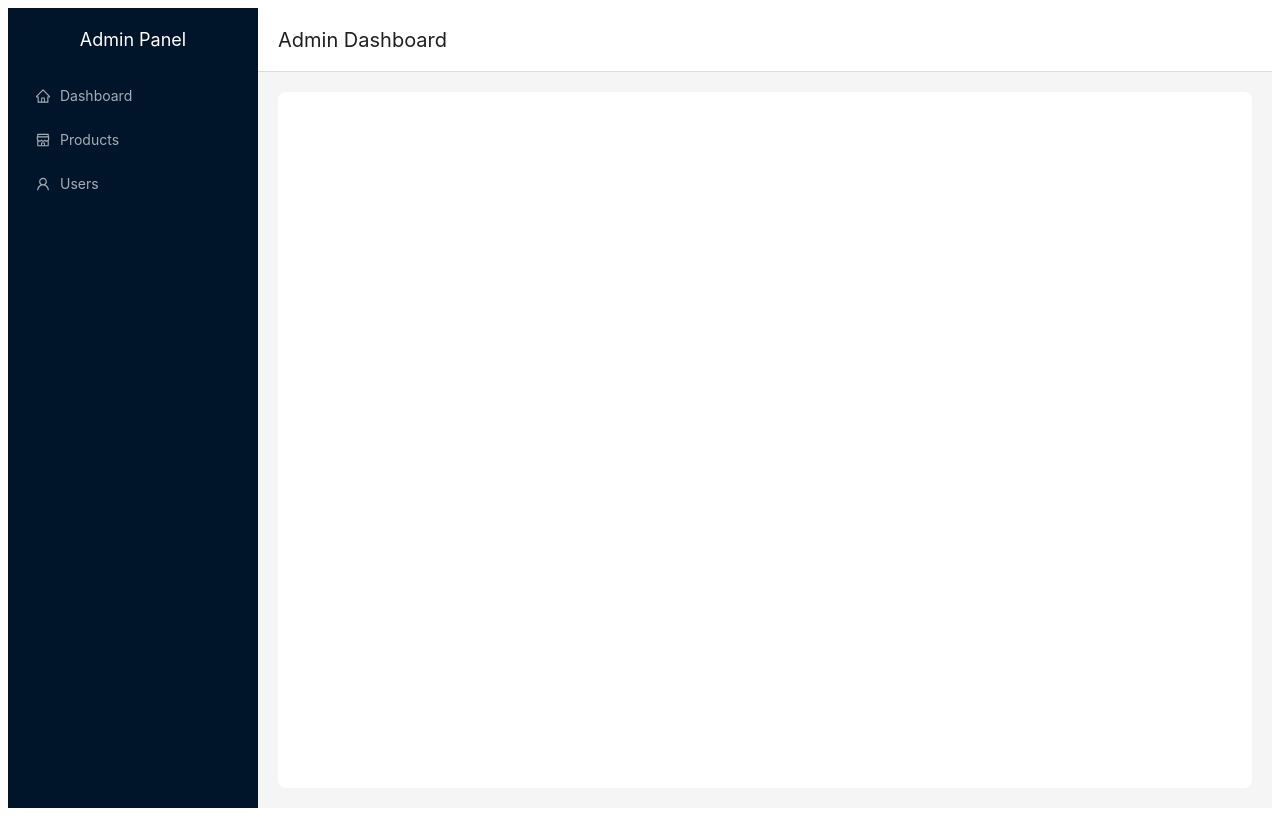
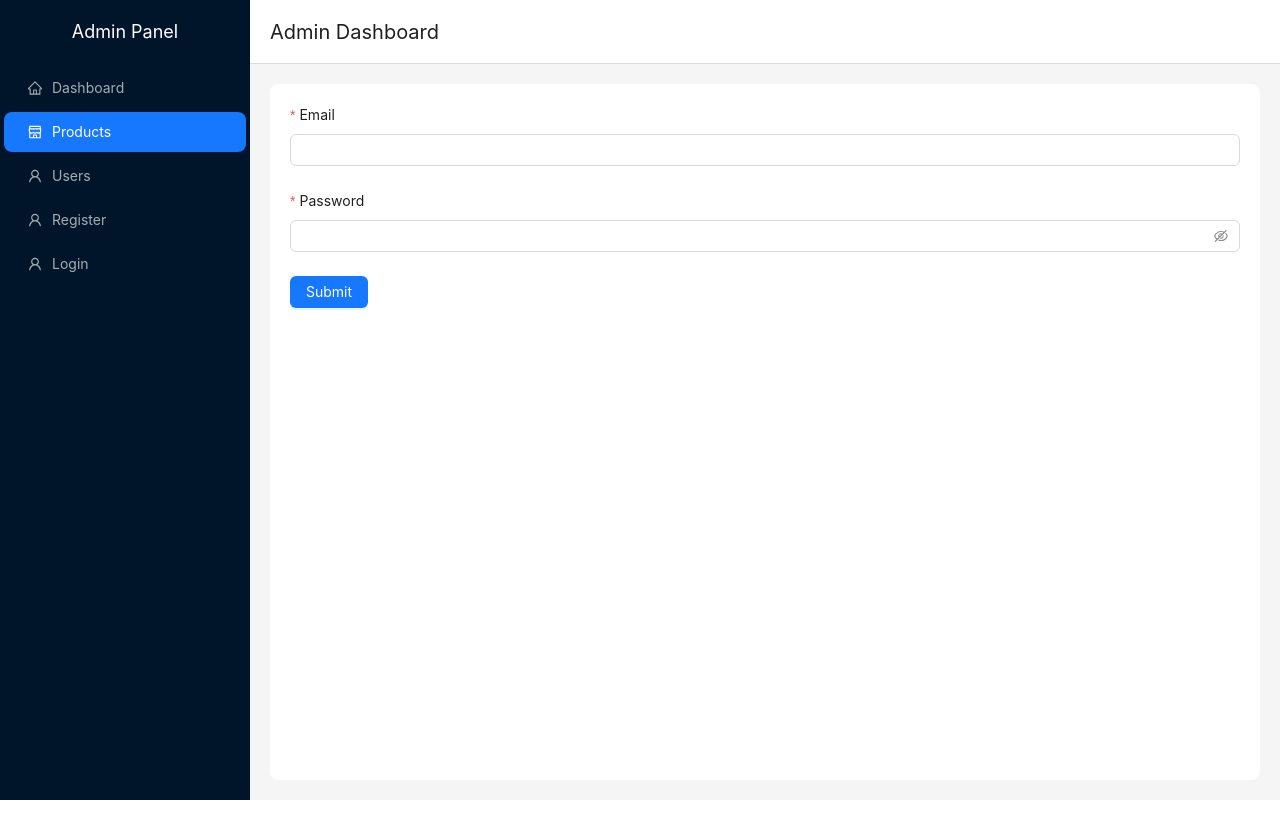
Before and after one commit to vanhoa690/web2091-react-sp25, a React (Vite) app: page /auth/login in a window 1280 px wide. Built offline with nearby package versions, Linux system fonts and the light colour scheme.

Commit message:
down react v18

```diff
--- a/db.json
+++ b/db.json
@@ -22,9 +22,9 @@
       "image": "matcha_latte.jpg"
     },
     {
-      "name": "Classic Milk Tea Update",
-      "price": 3.5,
-      "id": 8
+      "name": "1",
+      "price": "2",
+      "id": 4
     }
   ],
   "categories": [
@@ -59,5 +59,16 @@
       "status": "Pending"
     }
   ],
-  "users": []
+  "users": [
+    {
+      "email": "demo@gmail.com",
+      "password": "$2a$10$q1K4feU6GpgfIlsa8jBKROOpat8WkK0QRZ2sbYhvfxVNyT/l9.Q.y",
+      "id": 1
+    },
+    {
+      "email": "demo1@refine.dev",
+      "password": "$2a$10$/YBY49vRZIfZQxXgS4TKLeJkcXf9e8tpZ218rdlko646qa42bOw.W",
+      "id": 2
+    }
+  ]
 }
--- a/package.json
+++ b/package.json
@@ -16,10 +16,9 @@
     "axios": "^1.7.7",
     "json-server": "^0.17.4",
     "json-server-auth": "^2.1.0",
-    "react": "^19.0.0",
-    "react-dom": "^19.0.0",
+    "react": "^18.0.0",
+    "react-dom": "^18.0.0",
     "react-hook-form": "^7.53.2",
-    "react-hot-toast": "^2.4.1",
     "react-router-dom": "^6.28.0"
   },
   "devDependencies": {
--- a/src/App.tsx
+++ b/src/App.tsx
@@ -1,6 +1,7 @@
 import { useRoutes } from "react-router-dom";
 import ProductList from "./pages/product/list";
 import { Layout, Menu } from "antd";
+import "antd/dist/reset.css";
 import { Content, Header } from "antd/es/layout/layout";
 import Sider from "antd/es/layout/Sider";
 import { useNavigate } from "react-router-dom";
@@ -8,12 +9,22 @@ import { UserOutlined, HomeOutlined, ShopOutlined } from "@ant-design/icons";
 import ProductEdit from "./pages/product/edit";
 import ProductAdd from "./pages/product/add";
 import axios from "axios";
+import Register from "./pages/auth/register";
+import Login from "./pages/auth/login";
 
 function App() {
   axios.defaults.baseURL = "http://localhost:3000";
 
   const nav = useNavigate();
   const routes = [
+    {
+      path: "auth/register",
+      element: <Register />,
+    },
+    {
+      path: "auth/login",
+      element: <Login />,
+    },
     {
       path: "product/list",
       element: <ProductList />,
@@ -32,6 +43,8 @@ function App() {
     { key: "/admin", icon: <HomeOutlined />, label: "Dashboard" },
     { key: "/product/list", icon: <ShopOutlined />, label: "Products" },
     { key: "/admin/users", icon: <UserOutlined />, label: "Users" },
+    { key: "/auth/register", icon: <UserOutlined />, label: "Register" },
+    { key: "/auth/login", icon: <UserOutlined />, label: "Login" },
   ];
   return (
     <Layout style={{ minHeight: "100vh" }}>
@@ -50,7 +63,7 @@ function App() {
         <Menu
           theme="dark"
           mode="inline"
-          selectedKeys={["product/list"]}
+          defaultSelectedKeys={["/product/list"]}
           onClick={({ key }) => nav(key)}
           items={menuItems}
         />
--- /dev/null
+++ b/src/pages/auth/login.tsx
@@ -0,0 +1,39 @@
+import { Button, Form, Input, message, notification } from "antd";
+import axios, { AxiosError } from "axios";
+
+function Login() {
+  const [form] = Form.useForm();
+  const handleSubmit = async () => {
+    try {
+      const values = await form.validateFields();
+      const { data } = await axios.post("/login", values);
+      localStorage.setItem("token", data.accessToken);
+      notification.success({ message: "Login ok" });
+    } catch (error) {
+      message.error("Login failed: " + (error as AxiosError).message);
+    }
+  };
+  return (
+    <Form form={form} onFinish={handleSubmit} layout="vertical">
+      <Form.Item
+        name="email"
+        label="Email"
+        rules={[{ required: true, type: "email" }]}
+      >
+        <Input type="email" />
+      </Form.Item>
+      <Form.Item
+        name="password"
+        label="Password"
+        rules={[{ required: true, min: 6 }]}
+      >
+        <Input.Password />
+      </Form.Item>
+      <Button type="primary" htmlType="submit">
+        Submit
+      </Button>
+    </Form>
+  );
+}
+
+export default Login;
--- /dev/null
+++ b/src/pages/auth/register.tsx
@@ -0,0 +1,38 @@
+import { Button, Form, Input, message } from "antd";
+import axios, { AxiosError } from "axios";
+
+function Register() {
+  const [form] = Form.useForm();
+  const handleSubmit = async () => {
+    try {
+      const values = await form.validateFields();
+      await axios.post("/register", values);
+      message.success("Register ok");
+    } catch (error) {
+      message.error("Register failed: " + (error as AxiosError).message);
+    }
+  };
+  return (
+    <Form form={form} onFinish={handleSubmit} layout="vertical">
+      <Form.Item
+        name="email"
+        label="Email"
+        rules={[{ required: true, type: "email" }]}
+      >
+        <Input type="email" />
+      </Form.Item>
+      <Form.Item
+        name="password"
+        label="Password"
+        rules={[{ required: true, min: 6 }]}
+      >
+        <Input.Password />
+      </Form.Item>
+      <Button type="primary" htmlType="submit">
+        Submit
+      </Button>
+    </Form>
+  );
+}
+
+export default Register;
--- a/src/pages/product/add.tsx
+++ b/src/pages/product/add.tsx
@@ -3,12 +3,13 @@ import axios, { AxiosError } from "axios";
 
 function ProductAdd() {
   const [form] = Form.useForm();
+
   const handleSubmit = async () => {
     try {
       const values = await form.validateFields();
       await axios.post("/products", values);
-      alert("ok");
       message.success("Bubble tea product added");
+      form.resetFields();
     } catch (error) {
       message.error(
         "Error saving bubble tea product" + (error as AxiosError).message
```
Also changed, not shown: 1 other file (tests, documents, lock files or other folders).
